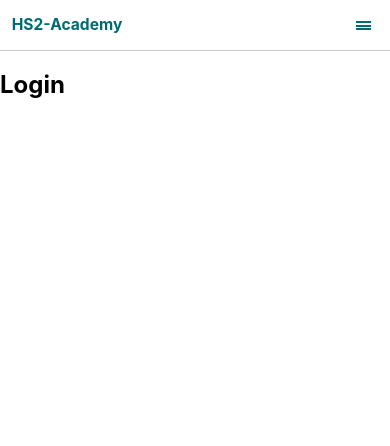
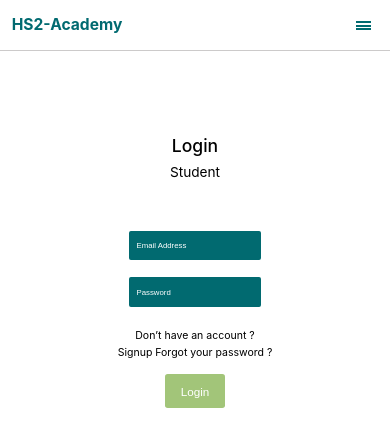
Before and after one commit to Adam5626/college, a React (Create React App) app: page /login in a window 390 px wide. Shown: the top 446 px of the page. Built offline with nearby package versions, Linux system fonts and the light colour scheme.

Commit message:
login page

```diff
--- /dev/null
+++ b/src/Components/Login.css
@@ -0,0 +1,84 @@
+.login-content{
+    margin-top: 10vh;
+    display: flex;
+    flex-direction: column;
+    align-items: center;
+}
+.login-content p{
+    margin:0;
+}
+.login-content p:nth-of-type(1){
+    font-size: 2.5vw;
+    margin-bottom: 1vh;
+    font-weight: 500;
+}
+.login-content p:nth-of-type(2){
+    font-size: 1.5vw;
+    margin-bottom: 5vh
+}
+
+.login-content input{
+    margin: 1vh;
+    padding: 0.5vw;
+    width: 15vw;
+    height: 4vh;
+    font-size: 1vw;
+    border-radius: 0.5vw;
+    border: none;
+    background-color: #016a70;
+    color: white;
+}
+.login-content input::placeholder{
+    color: white;
+}
+
+.login-content p:nth-of-type(3){
+    width: 14vw;
+    font-size: 1vw;
+    margin: 1.5vh 0;
+    line-height: 3vh;
+    text-align: center;
+}
+
+.login-content #login-button{
+    padding: 1vh 2vw;
+    font-size: 1.2vw;
+    font-weight: 400;
+    border: none;
+    border-radius: 0.5vw;
+    background-color: #a2c579;
+    color: white;
+    cursor: pointer;
+}
+.login-content #login-button:hover{
+    background-color: #88b654;
+    color: white;
+}
+
+@media screen and (min-width:0px) and (max-width:500px){
+    .login-content p:nth-of-type(1){
+        font-size: 4.5vw;
+    }
+    .login-content p:nth-of-type(2){
+        font-size: 3.5vw;
+    }
+
+    .login-content input{
+        padding: 0 2vw;
+        width: 30vw;
+        height: 3.5vh;
+        font-size: 2vw;
+    }
+
+    .login-content p:nth-of-type(3){
+        width: 40vw;
+        font-size: 2.7vw;
+        line-height: 2vh;
+    }
+
+    .login-content #login-button{
+        padding: 1.2vh 4vw;
+        font-size: 3vw;
+        border-radius: 0.7vw;
+    }
+}
--- a/src/Components/Login.js
+++ b/src/Components/Login.js
@@ -1,12 +1,23 @@
 import React from "react";
 import Navbar from "./Navbar";
+import "./Login.css"
 
 function Login()
 {
     return(
         <>
         <Navbar/>
-        <h2>Login</h2>
+        <div className="login-container">
+            <div className="login-content">
+                <p>Login</p>
+                <p>Student</p>
+                <input type="email" required placeholder="Email Address"/>
+                <input type="password" required placeholder="Password" />
+                <p>Don’t have an account ? Signup Forgot your password ?</p>
+                <button id="login-button">Login</button>
+            </div>
+        </div>
+
         </>
     );
 }
```
